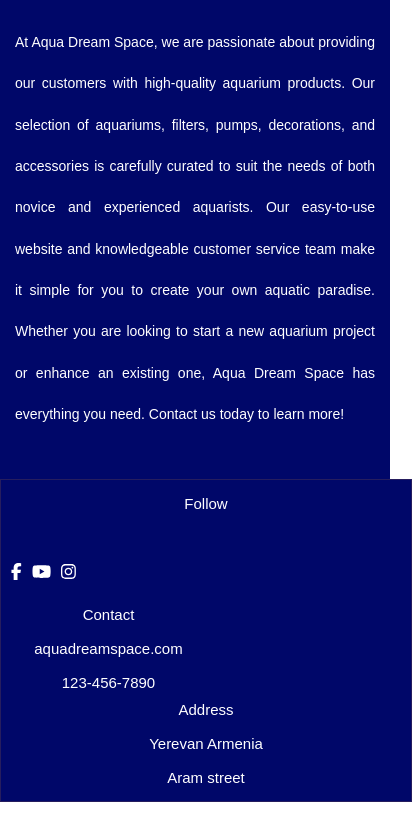
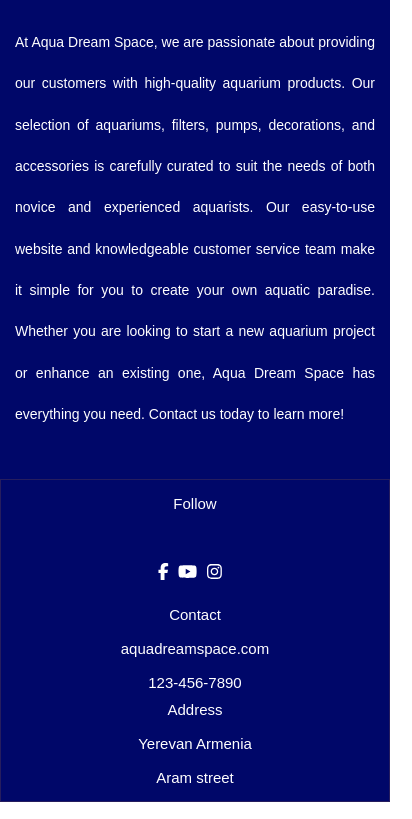
Before and after one commit to mariajavadyan/website-for-an-aquarium-company, a website built with webpack: page public/index.html in a window 390 px wide. Shown: the part 578-1397 px from the top of the page, 412 px wide, since content can reach past the window. Built offline with nearby package versions, Linux system fonts and the light colour scheme; some packages are replaced by stand-ins of ours.

Commit message:
Fixing About Section Css and Footer Scroll Css

```diff
--- a/src/components/FooterContent/Footer.module.css
+++ b/src/components/FooterContent/Footer.module.css
@@ -25,7 +25,9 @@
     text-align: left;
 } */
 
-.container {
+/**/
+
+/* .container {
     color: #ffffff;
     display: flex;
     flex-wrap: wrap;
@@ -36,7 +38,7 @@
     margin-bottom: 17px;
     position: relative;
     bottom: 0;
-    width: 100%; /* Set to 100% to use the full width */
+    width: 100%;
 }
 
 .mt-17 {
@@ -50,28 +52,104 @@
 .container-elem {
     font-size: 15px;
     text-align: left;
-    flex: 1 1 auto; /* Allow elements to grow and shrink */
-    margin: 50px; /* Add some space around elements */
+    flex: 1 1 auto;
+    margin: 50px;
 }
 
-/* Responsive adjustments */
+
 @media (max-width: 768px) {
     .container {
-        padding: 10px; /* Reduce padding on smaller screens */
+        padding: 10px;
     }
 
     .container-elem {
-        font-size: 15px; /* Reduce font size on smaller screens */
+        font-size: 15px;
     }
 }
 
 @media (max-width: 480px) {
     .container {
-        flex-direction: column; /* Stack elements vertically on very small screens */
+        flex-direction: column;
     }
 
     .container-elem {
-        text-align: center; /* Center-align text on very small screens */
-        margin: 5px 0; /* Adjust margin for stacked layout */
+        text-align: center;
+        margin: 5px 0;
     }
 }
+ */
+
+ /* .container {
+    color: #FFFFFF;
+    display: flex;
+    flex-wrap: wrap;
+    justify-content: space-between;
+    background-color: #000769;
+    border: 1px solid #261D5E;
+    padding: 43px 291px;
+    margin-bottom: 17px;
+    position: relative;
+    bottom: 0;
+    width: 70%;
+}
+.mt-17 {
+    margin-top: 17px;
+}
+.mb-0 {
+    margin-bottom: 0;
+}
+.container-elem {
+    font-size: 15px;
+    text-align: left;
+} */
+
+
+.container {
+    color: #FFFFFF;
+    display: flex;
+    flex-wrap: wrap;
+    justify-content: space-between;
+    background-color: #000769;
+    border: 1px solid #261D5E;
+    padding: 20px;
+    margin-bottom: 17px;
+    bottom: 0;
+}
+.mt-17 {
+    margin-top: 17px;
+}
+.mb-0 {
+    margin-bottom: 0;
+}
+.container-elem {
+    font-size: 15px;
+    text-align: left;
+    flex: 1 1 auto;
+    margin: 50px;
+}
+
+@media (max-width: 768px) {
+    .container {
+        padding: 10px;
+    }
+    .container-elem {
+        font-size: 15px;
+    }
+}
+@media (max-width: 600px) {
+    .container {
+        display: flex;
+        align-items: center;
+        justify-content: center;
+        flex-direction: column;
+    }
+}
+@media (max-width: 480px) {
+    .container {
+        flex-direction: column;
+    }
+    .container-elem {
+        text-align: center;
+        margin: 5px 0;
+    }
+}
--- a/src/components/MainContent/Main.module.css
+++ b/src/components/MainContent/Main.module.css
@@ -83,7 +83,7 @@
 .about img {
     width: 100%;
     max-width: 800px;
-    margin-top: -120px;
+    margin-top: 20px;
 }
 
 
@@ -104,7 +104,7 @@
 
     .about img {
         max-width: 600px;
-        margin-top: -60px;
+        margin-top: 20px;
     }
 }
 
@@ -125,6 +125,6 @@
 
     .about img {
         max-width: 400px;
-        margin-top: -30px;
+        margin-top: 20px;
     }
 }
```
